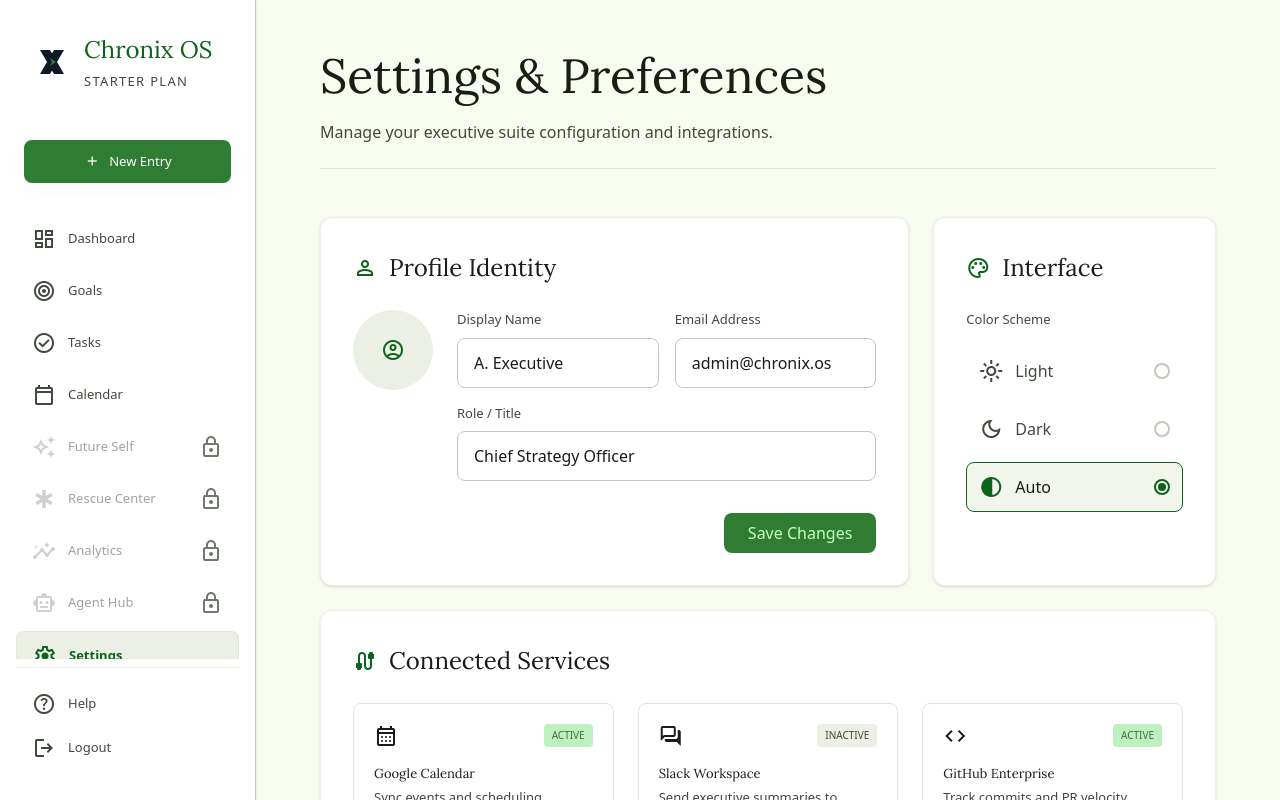
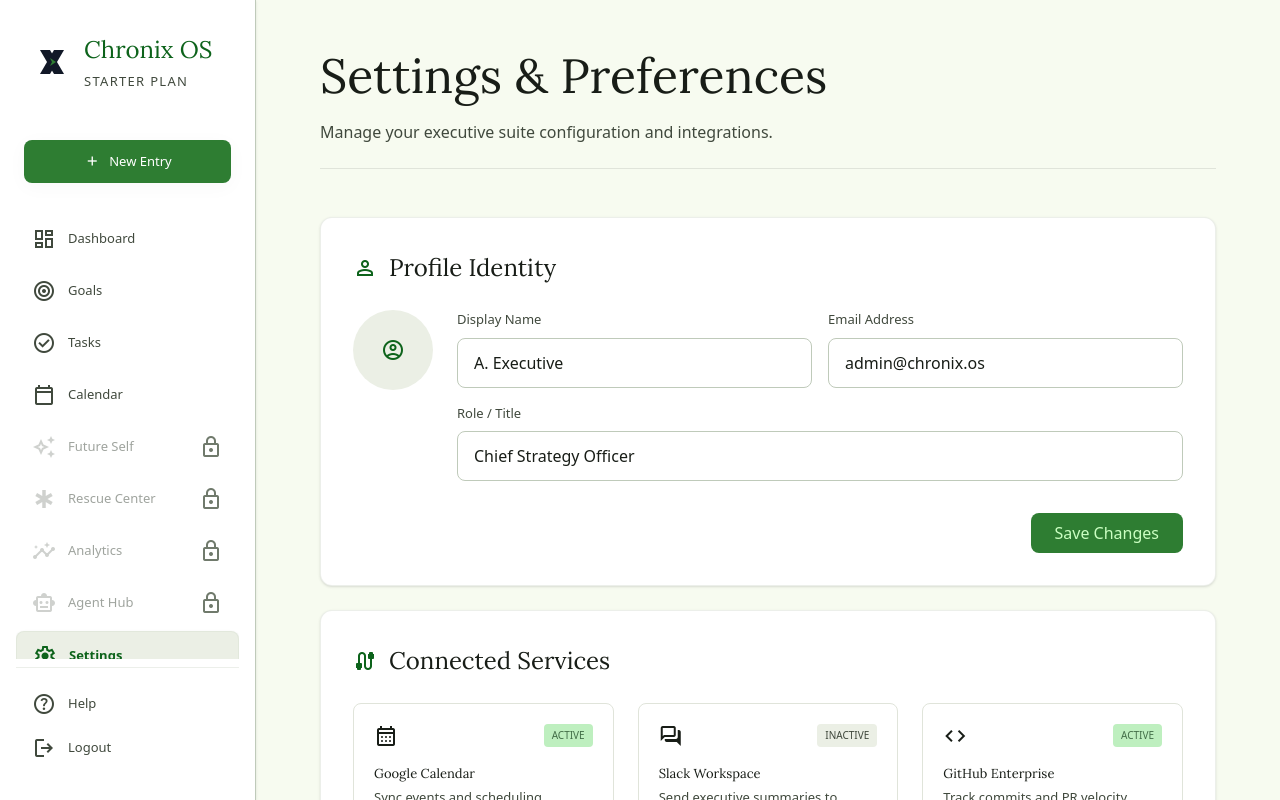
Before and after one commit to Adi3595/Chronix, a Next.js app in the folder frontend/: page /dashboard/settings in a window 1280 px wide. Shown: the top 800 px of the page. Built offline with nearby package versions, Linux system fonts and the light colour scheme; no server answers; the database is empty.

Commit message:
chore: enforce light theme globally and update README

```diff
--- a/frontend/src/app/dashboard/settings/SettingsClient.tsx
+++ b/frontend/src/app/dashboard/settings/SettingsClient.tsx
@@ -83,7 +83,7 @@ export default function SettingsClient({ user }: { user: any }) {
 
       <div className="grid grid-cols-1 md:grid-cols-12 gap-6">
         {/* Profile & Identity */}
-        <section className="md:col-span-8 bg-surface-container-lowest rounded-xl p-6 md:p-8 shadow-sm border border-outline-variant/30 flex flex-col justify-between">
+        <section className="md:col-span-12 bg-surface-container-lowest rounded-xl p-6 md:p-8 shadow-sm border border-outline-variant/30 flex flex-col justify-between">
           <div>
             <div className="flex items-center gap-3 mb-6">
               <span className="material-symbols-outlined text-primary">person</span>
@@ -138,46 +138,7 @@ export default function SettingsClient({ user }: { user: any }) {
           </div>
         </section>
 
-        {/* Theme / Interface */}
-        <section className="md:col-span-4 bg-surface-container-lowest rounded-xl p-6 md:p-8 shadow-sm border border-outline-variant/30 flex flex-col">
-          <div className="flex items-center gap-3 mb-6">
-            <span className="material-symbols-outlined text-primary">palette</span>
-            <h2 className="font-headline-md text-[24px] font-serif text-on-surface">Interface</h2>
-          </div>
-          <div className="space-y-4 flex-1">
-            <label className="block font-mono-label text-[13px] text-on-surface-variant mb-4">Color Scheme</label>
-            <div className="space-y-2">
-              {themeOptions.map((opt) => {
-                const isSelected = theme === opt.value;
-                return (
-                  <button
-                    key={opt.value}
-                    onClick={() => handleThemeChange(opt.value)}
-                    className={`w-full flex items-center justify-between p-3 rounded-lg border transition-all cursor-pointer ${
-                      isSelected
-                        ? "border-primary bg-surface-container-low"
-                        : "border-transparent hover:bg-surface-container"
-                    }`}
-                  >
-                    <div className="flex items-center gap-3">
-                      <span className={`material-symbols-outlined ${isSelected ? "text-primary" : "text-on-surface-variant"}`}>
-                        {opt.icon}
-                      </span>
-                      <span className={`font-mono-label ${isSelected ? "text-on-surface" : "text-on-surface-variant"}`}>
-                        {opt.label}
-                      </span>
-                    </div>
-                    <div className={`w-4 h-4 rounded-full border-2 flex items-center justify-center transition-all ${
-                      isSelected ? "border-primary" : "border-outline-variant"
-                    }`}>
-                      {isSelected && <div className="w-2 h-2 rounded-full bg-primary" />}
-                    </div>
-                  </button>
-                );
-              })}
-            </div>
-          </div>
-        </section>
+
 
         {/* External Integrations */}
         <section className="md:col-span-12 bg-surface-container-lowest rounded-xl p-6 md:p-8 shadow-sm border border-outline-variant/30">
--- a/frontend/src/components/ThemeProvider.tsx
+++ b/frontend/src/components/ThemeProvider.tsx
@@ -32,22 +32,8 @@ export function ThemeProvider({ children }: { children: React.ReactNode }) {
 
   const applyThemeClass = (t: Theme) => {
     const root = document.documentElement;
-    if (t === "dark") {
-      root.classList.add("dark");
-      root.style.colorScheme = "dark";
-    } else if (t === "light") {
-      root.classList.remove("dark");
-      root.style.colorScheme = "light";
-    } else {
-      const prefersDark = window.matchMedia("(prefers-color-scheme: dark)").matches;
-      if (prefersDark) {
-        root.classList.add("dark");
-        root.style.colorScheme = "dark";
-      } else {
-        root.classList.remove("dark");
-        root.style.colorScheme = "light";
-      }
-    }
+    root.classList.remove("dark");
+    root.style.colorScheme = "light";
   };
 
   const setTheme = (newTheme: Theme) => {
```
Also changed, not shown: 1 other file (tests, documents, lock files or other folders).
